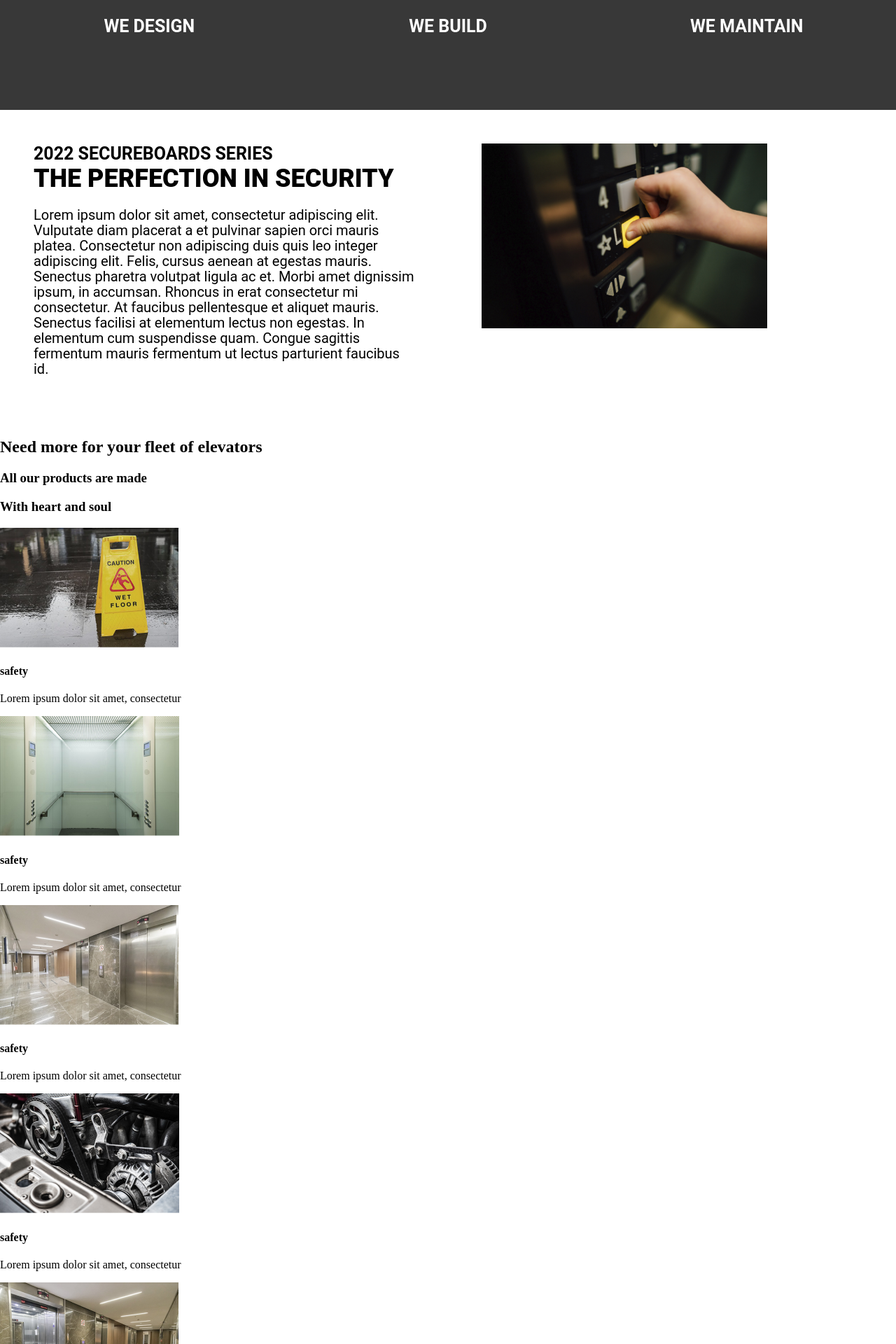
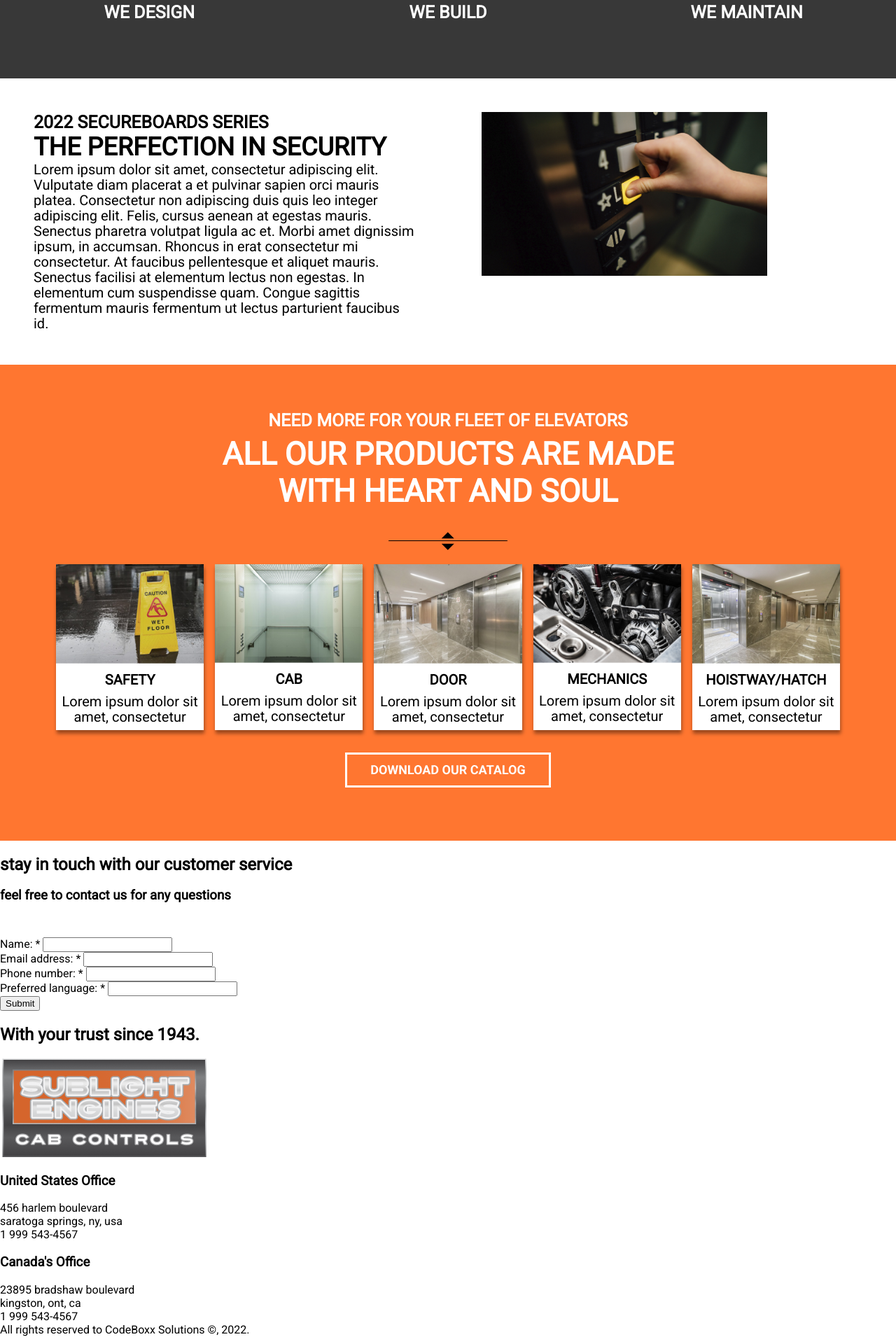
Before and after one commit to BrancheDeboua/Sublight_Engines_Landing_Page, a PHP site: page / in a window 1280 px wide. Shown: the part 1402-3322 px from the top of the page at 70% size. Run offline with PHP 8.4, Linux system fonts and the light colour scheme.

Commit message:
html+css: products baseline

```diff
--- a/css/main.css
+++ b/css/main.css
@@ -1,9 +1,19 @@
 body{
     margin: 0;
+    font-family: 'Roboto';
 }
 
 header {
     background-image: url("../img/bkg_1_1.png");
+}
+
+h4{
+    text-transform: uppercase;
+    margin: 0;
+}
+
+p{
+    margin: 0;
 }
 
 #hero{
@@ -88,7 +98,7 @@ header {
 }
 
 #why-us h3{
-    font-family: 'Roboto';
+    font-family: "Roboto";
     font-style: normal;
     font-weight: 900;
     font-size: 36px;
@@ -96,3 +106,77 @@ header {
     text-transform: uppercase;
     margin: 0;
 }
+
+#products{
+    background-color: #FF7630;
+    padding: 2.5em;
+    text-align: center;
+}
+
+#products .header{
+    color: #FFFFFF;
+}
+
+#products .slide{
+    margin: 0 2em 0 2em;
+    display: flex;
+}
+
+#products .slide .card{
+    flex: 1;
+    background-color: #FFFFFF;
+    margin: 0 0.5em 0 0.5em;
+    box-shadow: 1px 5px 5px 0px rgba(0,0,0,0.40);
+    -webkit-box-shadow: 1px 5px 5px 0px rgba(0,0,0,0.40);
+    -moz-box-shadow: 1px 5px 5px 0px rgba(0,0,0,0.40);
+}
+
+#products .slide .card img{
+    width: 100%;
+}
+
+.card .content{
+    margin: 0.5em;
+}
+
+#products .header h2{
+    font-style: normal;
+    font-weight: 700;
+    font-size: 25px;
+    line-height: 29px;
+    text-transform: uppercase;
+    margin: 1em 0 0.3em 0;
+}
+
+#products .header h3{
+    font-style: normal;
+    font-weight: 900;
+    font-size: 45px;
+    line-height:53px;
+    text-transform: uppercase;
+    margin: 0;
+}
+
+.card h4{
+    margin-bottom: 0.4em;
+    font-style: normal;
+    font-weight: 700;
+    font-size: 20px;
+    line-height: 23px;
+}
+
+.card p{
+    font-style: normal;
+    font-weight: 400;
+    font-size: 20px;
+    line-height: 22px;
+}
+
+#products .button{
+    margin: 2em 0 2em 0;
+}
+
+#products .separator{
+    margin: 2em 0 1em 0;
+    filter: brightness(0);
+}
--- a/index.html
+++ b/index.html
@@ -7,6 +7,9 @@
     <meta name="viewport" content="width=device-width, initial-scale=1.0">
     <title></title>
     <meta name="description" content="">
+
+    <!-- FONTS -->
+    <link href='http://fonts.googleapis.com/css?family=Roboto' rel='stylesheet' type='text/css'>
 
     <!-- STYLESHEETS -->
     <link rel="stylesheet" href="css/main.css">
@@ -64,35 +67,52 @@
     </section>
 
     <section id="products">
+        <div class="header">
             <h2>Need more for your fleet of elevators</h2>
-        <h3>All our products are made</h3>
-        <h3>With heart and soul</h3>
+            <h3>All our products are made<br>With heart and soul</h3>
+        </div>
+        <div class="separator">
+            <img src="img/separator.png">
+        </div>
         <div class="slide">
             <div class="card">
                 <img src="img/bkg_2_2.png">
+                <div class="content">
                     <h4>safety</h4>
                     <p>Lorem ipsum dolor sit amet, consectetur</p>
                 </div>
+            </div>
             <div class="card">
                 <img src="img/bkg_2_3.png">
-                <h4>safety</h4>
+                <div class="content">
+                    <h4>cab</h4>
                     <p>Lorem ipsum dolor sit amet, consectetur</p>
+                </div>
             </div>
             <div class="card">
                 <img src="img/bkg_2_4.png">
-                <h4>safety</h4>
+                <div class="content">
+                    <h4>door</h4>
                     <p>Lorem ipsum dolor sit amet, consectetur</p>
+                </div>
             </div>
             <div class="card">
                 <img src="img/bkg_2_5.png">
-                <h4>safety</h4>
+                <div class="content">
+                    <h4>mechanics</h4>
                     <p>Lorem ipsum dolor sit amet, consectetur</p>
+                </div>
             </div>
             <div class="card">
                 <img src="img/bkg_2_6.png">
-                <h4>safety</h4>
+                <div class="content">
+                    <h4>hoistway/hatch</h4>
                     <p>Lorem ipsum dolor sit amet, consectetur</p>
                 </div>
+            </div>
+        </div>
+        <div class="button">
+            <a href="#"><img src="img/outline.svg"></a>
         </div>
     </section>
 
```
Also changed, not shown: img/outline.svg (added). Lines whose indentation alone changed are shown as unchanged.
